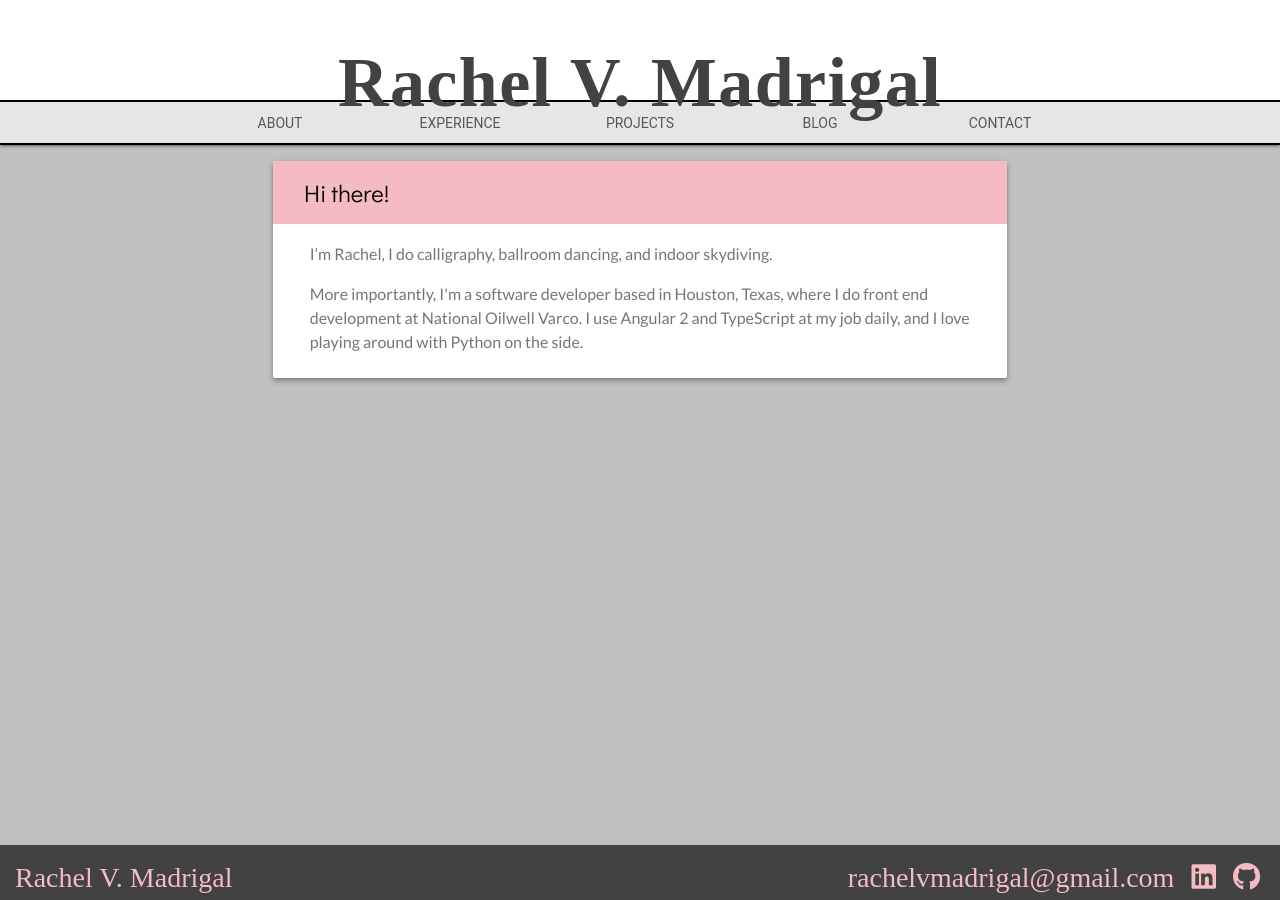
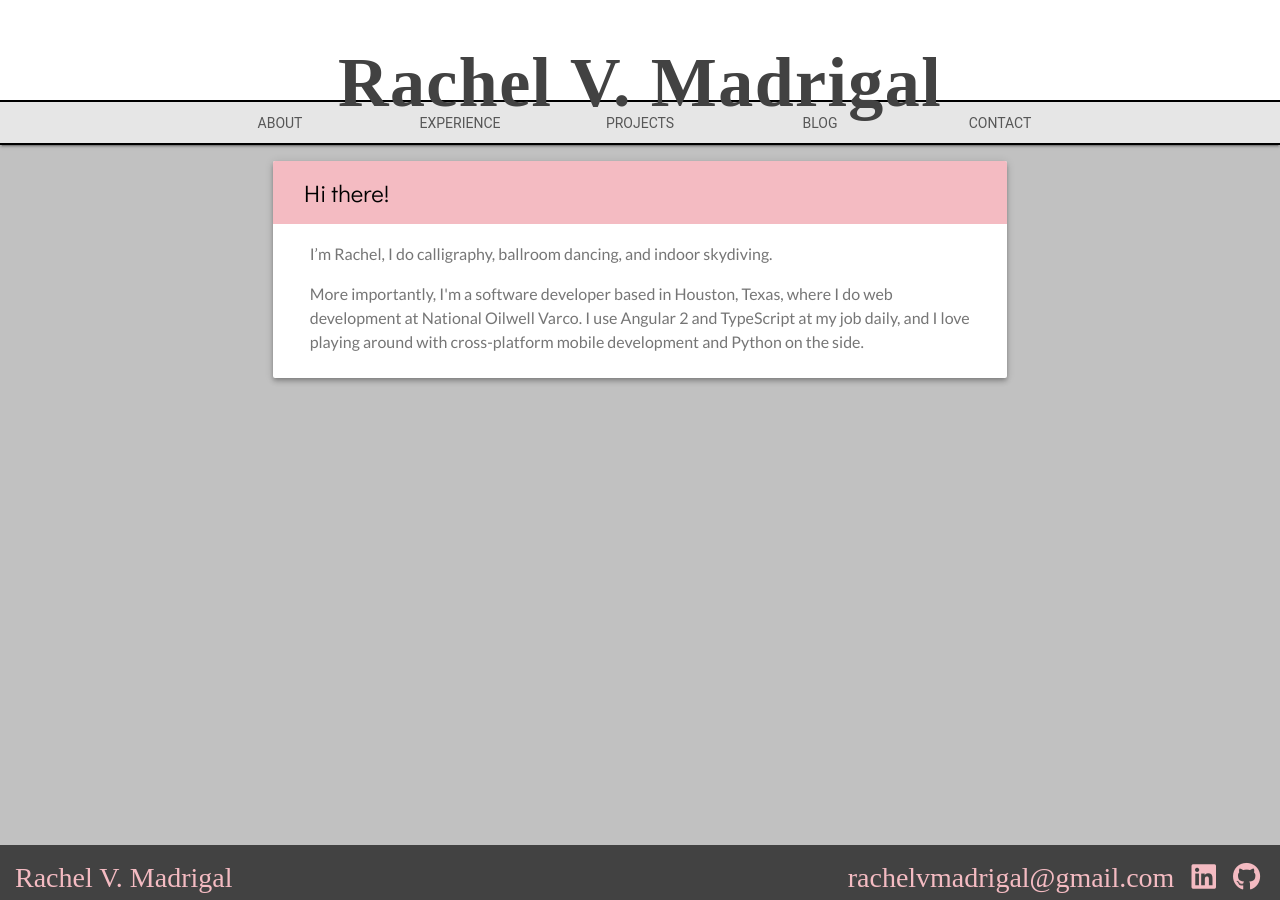
Before and after one commit to rachelmad/rachelmad.github.io, a Jekyll site: the page built from index.html, in a window 1280 px wide. Built offline with Jekyll 4.4.1, drawn with Linux system fonts in a browser that asks for light colours; nearby versions of some CDN libraries; some web fonts are replaced.

Commit message:
Updated site for new experiences

```diff
--- a/experience/index.html
+++ b/experience/index.html
@@ -11,7 +11,7 @@
             <div class="emphasize">Languages</div>
         </div>
         <div class="mdl-cell mdl-cell--8-col">
-            <div class="subtext">TypeScript. CSS. HTML. Python. Java. C#.</div>
+            <div class="subtext">TypeScript. CSS. HTML. JavaScript. Python. Java. C#.</div>
         </div>
 
         <div class="mdl-cell mdl-cell--4-col">
@@ -25,7 +25,7 @@
             <div class="emphasize">Tools</div>
         </div>
         <div class="mdl-cell mdl-cell--8-col">
-            <div class="subtext">Atlassian suite. OSI PI</div>
+            <div class="subtext">Atlassian suite. OSI PI.</div>
         </div>
     </div>
 </div>
--- a/index.html
+++ b/index.html
@@ -8,8 +8,8 @@
         I’m Rachel, I do calligraphy, ballroom dancing, and indoor skydiving.
     </p>
     <p>
-        More importantly, I'm a software developer based in Houston, Texas, where I do front end development at National
+        More importantly, I'm a software developer based in Houston, Texas, where I do web development at National
         Oilwell Varco.
-        I use Angular 2 and TypeScript at my job daily, and I love playing around with Python on the side.
+        I use Angular 2 and TypeScript at my job daily, and I love playing around with cross-platform mobile development and Python on the side.
     </p>
 </div>
--- a/projects/index.html
+++ b/projects/index.html
@@ -8,23 +8,18 @@
     <!--<div class="mdl-card__media">-->
         <!--<img class="article-image" src=" images/example-work01.jpg" border="0" alt="">-->
     <!--</div>-->
-    <!--<div class="mdl-card__title small-card-title">-->
-        <!--<div class="card-title"> {{ post.title }} </div>-->
-    <!--</div>-->
     <div class="mdl-card__title text-card-top">
         <div class="text-card-title">{{ post.title }}</div>
         <div class="subtext clear-card-subtext center-text">{{ post.company }}: {{ post.display_date }}</div>
     </div>
 
     <div class="mdl-card__supporting-text flex-column no-top-padding">
-
         <div class="portfolio-description">
 
             {{ post.excerpt }}
 
         </div>
         <div class="subtext"><span class="keywords"> {{ post.tools }} </span></div>
-
     </div>
 
     {% if post.link %}
```
Also changed, not shown: _posts/2015-07-01-nov.md (+1 -1 lines).
